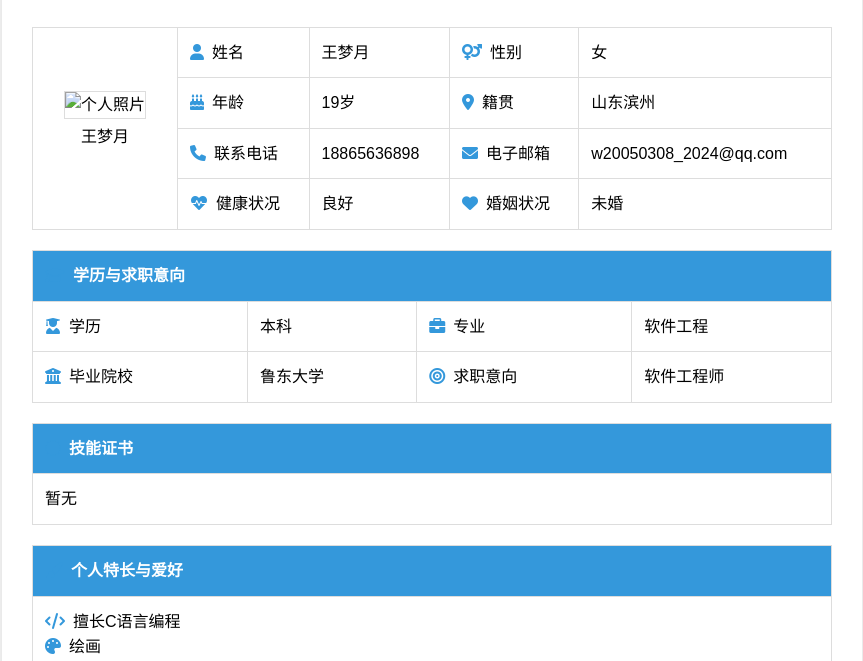
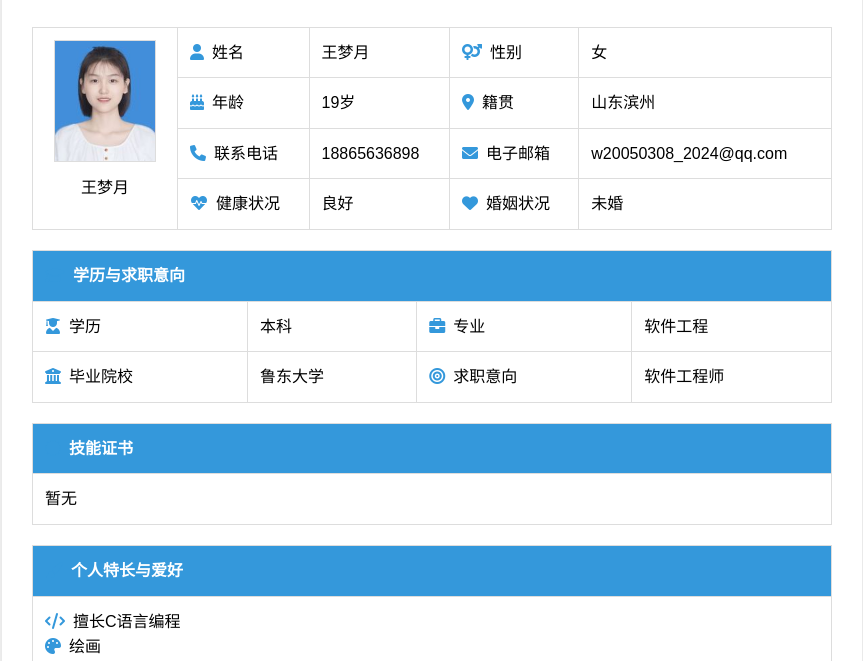
Before and after one commit to wmy-1-wmy/web-lab2-295, a plain HTML site: page index.html in a window 1280 px wide. Shown: the part 138-799 px from the top of the page, without its empty margins (208-1071 px from the left). Drawn offline with Linux system fonts and the light colour scheme.

Commit message:
Update index.html

```diff
--- a/index.html
+++ b/index.html
@@ -74,7 +74,7 @@
         <table>
             <tr>
                 <td rowspan="4" class="photo-cell">
-                    <img src="/web-lab-295/lab2-2401-295.jpg" alt="个人照片" class="photo">
+                    <img src="lab2-2401-295.jpg" alt="个人照片" class="photo">
                     <p style="text-align:center; margin-top:5px;">王梦月</p>
                 </td>
                 <td><i class="fas fa-user icon"></i>姓名</td>
```
